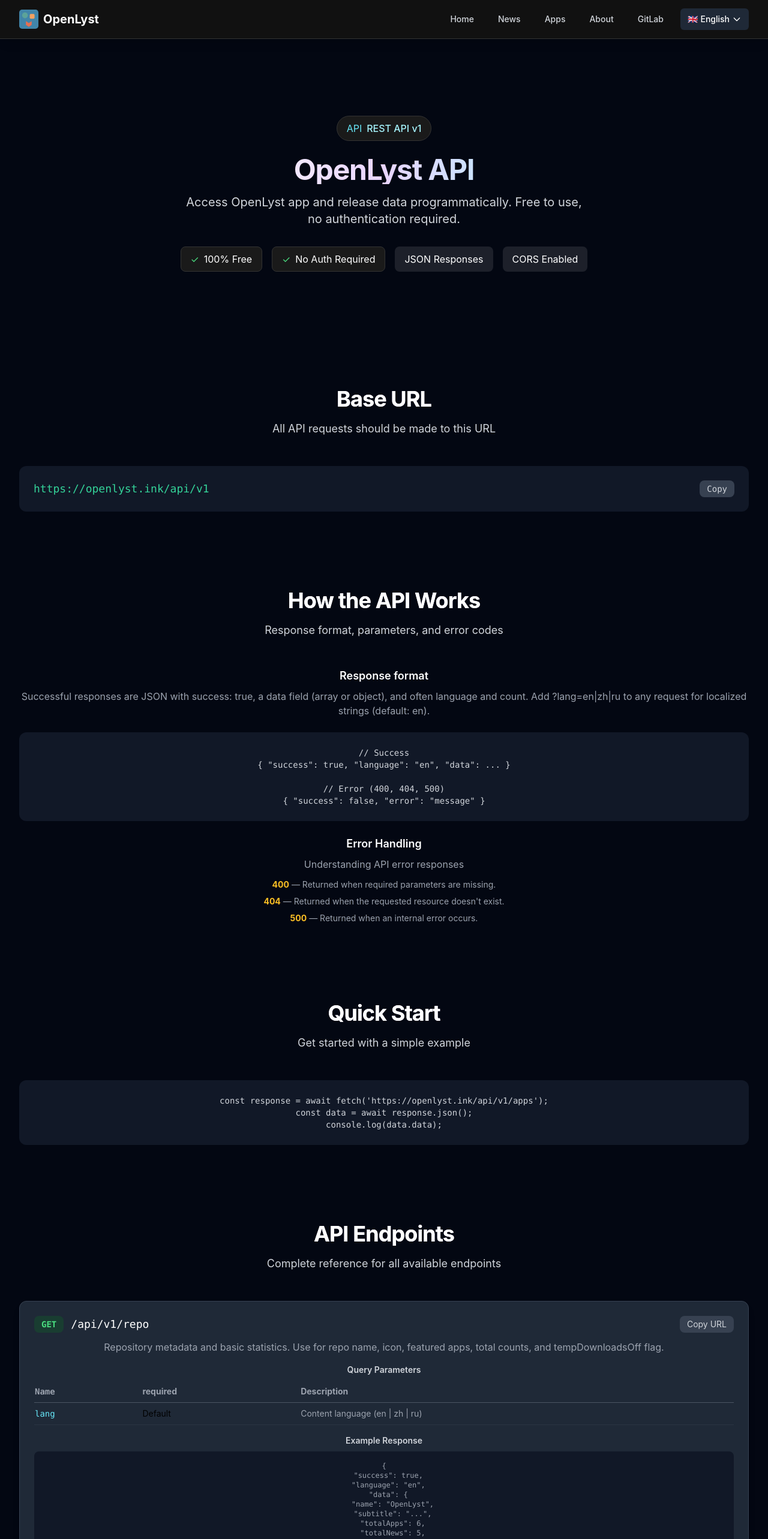
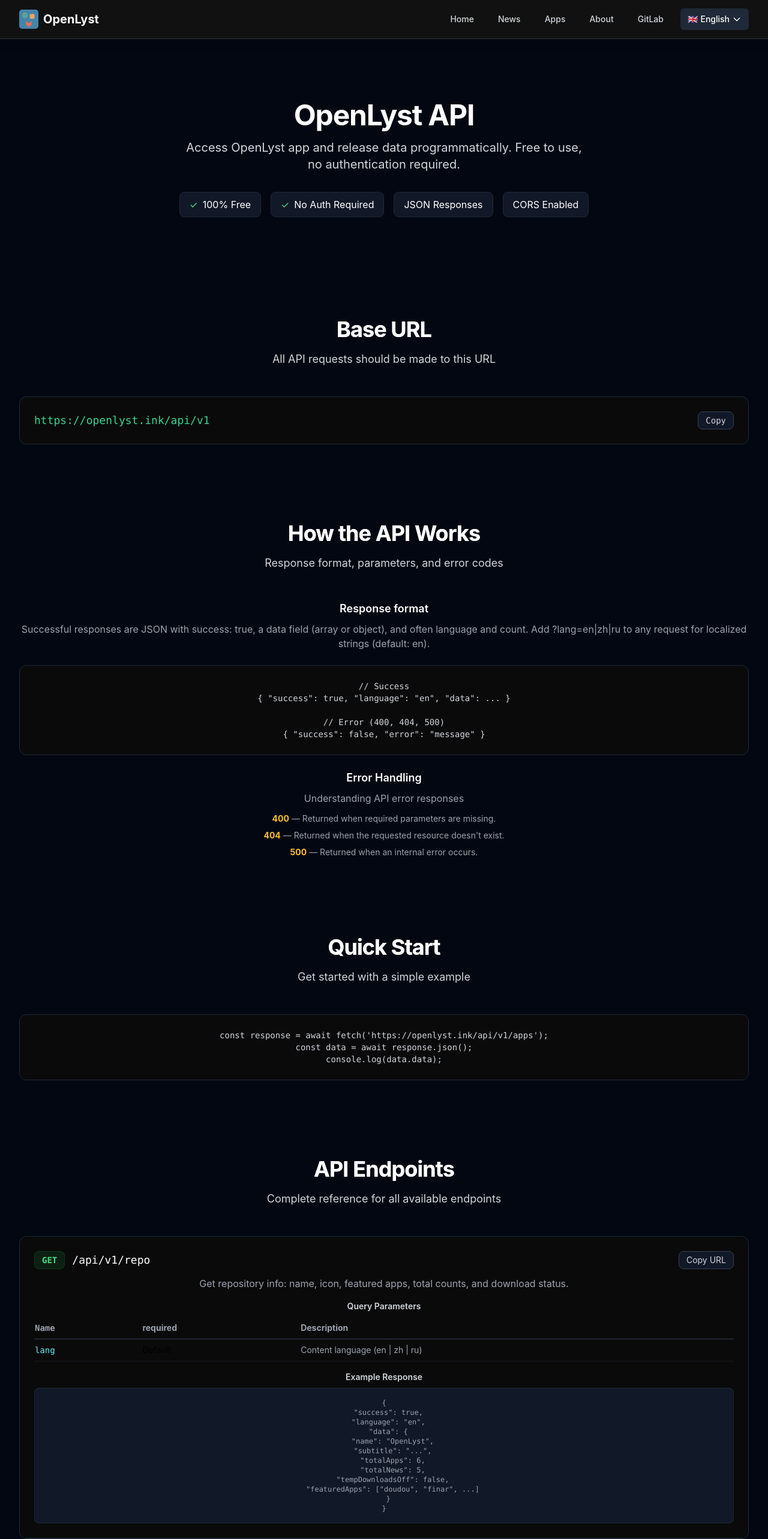
Before and after one commit to openlyst/openlyst, a Next.js app: page /docs/api in a window 1280 px wide. Shown: the top 2566 px of the page at 60% size. Built offline with nearby package versions, Linux system fonts and the light colour scheme.

Commit message:
Style and de-AI API docs page with improved dark theme consistency

```diff
--- a/src/components/DocsApiContent.tsx
+++ b/src/components/DocsApiContent.tsx
@@ -28,7 +28,7 @@ const endpoints: ApiEndpoint[] = [
   {
     method: 'GET',
     path: '/api/v1/repo',
-    description: 'Repository metadata and basic statistics. Use for repo name, icon, featured apps, total counts, and tempDownloadsOff flag.',
+    description: 'Get repository info: name, icon, featured apps, total counts, and download status.',
     params: [
       { name: 'lang', kind: 'query', required: false, description: 'Content language', values: 'en | zh | ru' },
     ],
@@ -48,7 +48,7 @@ const endpoints: ApiEndpoint[] = [
   {
     method: 'GET',
     path: '/api/v1/apps',
-    description: 'List all apps. Optionally filter by status or platform.',
+    description: 'List all apps. Filter by status or platform if needed.',
     params: [
       { name: 'filter', kind: 'query', required: false, description: 'Limit to active or deprecated apps', values: 'active | deprecated' },
       { name: 'platform', kind: 'query', required: false, description: 'Only apps that support this platform', values: 'e.g. iOS, Android, macOS' },
@@ -72,7 +72,7 @@ const endpoints: ApiEndpoint[] = [
   {
     method: 'GET',
     path: '/api/v1/apps/:slug',
-    description: 'Full details for one app, including all versions.',
+    description: 'Get full app details including all versions.',
     params: [
       { name: 'slug', kind: 'path', required: true, description: 'App slug or bundle identifier', values: 'e.g. doudou, finar' },
       { name: 'lang', kind: 'query', required: false, description: 'Content language', values: 'en | zh | ru' },
@@ -96,7 +96,7 @@ const endpoints: ApiEndpoint[] = [
   {
     method: 'GET',
     path: '/api/v1/apps/:slug/versions',
-    description: 'All versions of an app, ordered newest first.',
+    description: 'Get all versions of an app, newest first.',
     params: [
       { name: 'slug', kind: 'path', required: true, description: 'App slug or bundle identifier', values: 'e.g. doudou' },
       { name: 'lang', kind: 'query', required: false, description: 'Content language', values: 'en | zh | ru' },
@@ -115,7 +115,7 @@ const endpoints: ApiEndpoint[] = [
   {
     method: 'GET',
     path: '/api/v1/apps/:slug/latest',
-    description: 'The latest version of an app only. Returns 404 if no versions exist.',
+    description: 'Get the latest version of an app. Returns 404 if no versions exist.',
     params: [
       { name: 'slug', kind: 'path', required: true, description: 'App slug or bundle identifier', values: 'e.g. doudou' },
       { name: 'lang', kind: 'query', required: false, description: 'Content language', values: 'en | zh | ru' },
@@ -136,7 +136,7 @@ const endpoints: ApiEndpoint[] = [
   {
     method: 'GET',
     path: '/api/v1/news',
-    description: 'News and announcements. Optionally filter by app or limit count.',
+    description: 'Get news and announcements. Filter by app or limit count.',
     params: [
       { name: 'limit', kind: 'query', required: false, description: 'Max number of items to return', values: 'positive integer' },
       { name: 'appId', kind: 'query', required: false, description: 'Only news for this app (bundle ID)', values: 'e.g. doudou' },
@@ -160,7 +160,7 @@ const endpoints: ApiEndpoint[] = [
   {
     method: 'GET',
     path: '/api/v1/search',
-    description: 'Search apps by name, subtitle, description, or bundle identifier. Query parameter q is required. Results include relevanceScore.',
+    description: 'Search apps by name, subtitle, description, or bundle ID. Results include relevanceScore.',
     params: [
       { name: 'q', kind: 'query', required: true, description: 'Search term', values: 'any string' },
       { name: 'lang', kind: 'query', required: false, description: 'Content language', values: 'en | zh | ru' },
@@ -183,7 +183,7 @@ const endpoints: ApiEndpoint[] = [
   {
     method: 'GET',
     path: '/api/v1/platforms',
-    description: 'All platforms that have at least one app, with app counts. Sorted by count descending.',
+    description: 'Get all platforms with at least one app, sorted by app count.',
     params: [
       { name: 'lang', kind: 'query', required: false, description: 'Content language', values: 'en | zh | ru' },
     ],
@@ -212,30 +212,26 @@ export function DocsApiContent() {
 
   return (
     <>
-      <section className="relative text-white overflow-hidden min-h-[60vh] flex items-center">
-        <div className="relative mx-auto max-w-7xl px-4 py-24 sm:py-32 sm:px-6 lg:px-8">
+      <section className="relative text-white overflow-hidden min-h-[50vh] flex items-center">
+        <div className="relative mx-auto max-w-7xl px-4 py-16 sm:py-20 sm:px-6 lg:px-8">
           <div className="text-center">
-            <div className="inline-flex items-center gap-2 px-4 py-2 glass-card rounded-full mb-6">
-              <span className="text-cyan-300">API</span>
-              <span className="text-cyan-200 font-medium">{t.api.restApiVersion}</span>
-            </div>
-            <h1 className="text-4xl font-bold tracking-tight sm:text-5xl mb-4 bg-gradient-to-r from-white via-purple-200 to-cyan-200 bg-clip-text text-transparent">
+            <h1 className="text-4xl font-bold tracking-tight sm:text-5xl mb-4 text-white">
               {t.api.title}
             </h1>
             <p className="text-xl text-gray-300 max-w-2xl mx-auto mb-8">{t.api.subtitle}</p>
             <div className="flex flex-wrap justify-center gap-4">
-              <div className="flex items-center gap-2 px-4 py-2 glass-card rounded-lg">
+              <div className="flex items-center gap-2 px-4 py-2 bg-gray-900 border border-gray-800 rounded-lg">
                 <span className="text-green-400">✓</span>
                 <span>{t.api.free}</span>
               </div>
-              <div className="flex items-center gap-2 px-4 py-2 glass-card rounded-lg">
+              <div className="flex items-center gap-2 px-4 py-2 bg-gray-900 border border-gray-800 rounded-lg">
                 <span className="text-green-400">✓</span>
                 <span>{t.api.noAuth}</span>
               </div>
-              <div className="flex items-center gap-2 px-4 py-2 bg-white/10 rounded-lg">
+              <div className="flex items-center gap-2 px-4 py-2 bg-gray-900 border border-gray-800 rounded-lg">
                 <span>{t.api.jsonResponses}</span>
               </div>
-              <div className="flex items-center gap-2 px-4 py-2 bg-white/10 rounded-lg">
+              <div className="flex items-center gap-2 px-4 py-2 bg-gray-900 border border-gray-800 rounded-lg">
                 <span>{t.api.corsEnabled}</span>
               </div>
             </div>
@@ -243,13 +239,13 @@ export function DocsApiContent() {
         </div>
       </section>
 
-      <Section title={t.api.baseUrl} subtitle={t.api.baseUrlSubtitle} background="gray" centered>
-        <div className="bg-gray-900 rounded-xl p-6 font-mono text-lg">
+      <Section title={t.api.baseUrl} subtitle={t.api.baseUrlSubtitle} background="default" centered>
+        <div className="bg-[#0a0a0a] rounded-xl border border-gray-800 p-6 font-mono text-lg">
           <div className="flex flex-wrap items-center justify-between gap-2">
             <code className="text-emerald-400 break-all">{BASE_URL}/api/v1</code>
             <button
               type="button"
-              className="shrink-0 px-3 py-1 bg-gray-700 hover:bg-gray-600 text-gray-300 rounded-lg transition-colors text-sm"
+              className="shrink-0 px-3 py-1 bg-gray-900 hover:bg-gray-800 text-gray-300 rounded-lg transition-colors text-sm border border-gray-700"
               onClick={() => copyToClipboard(`${BASE_URL}/api/v1`, 'base')}
             >
               {copiedEndpoint === 'base' ? t.api.copied : t.api.copy}
@@ -264,7 +260,7 @@ export function DocsApiContent() {
             <h3 className="text-lg font-semibold text-white mb-2">{t.api.responseFormatTitle}</h3>
             <p className="text-gray-400">{t.api.responseFormatDesc}</p>
           </div>
-          <div className="bg-gray-900 rounded-xl p-6 font-mono text-sm overflow-x-auto">
+          <div className="bg-[#0a0a0a] rounded-xl border border-gray-800 p-6 font-mono text-sm overflow-x-auto">
             <pre className="text-gray-300 whitespace-pre-wrap break-words">
 {`// Success
 { "success": true, "language": "en", "data": ... }
@@ -285,8 +281,8 @@ export function DocsApiContent() {
         </div>
       </Section>
 
-      <Section title={t.api.quickStart} subtitle={t.api.quickStartSubtitle} background="gray" centered>
-        <div className="bg-gray-900 rounded-xl p-6 font-mono text-sm overflow-x-auto">
+      <Section title={t.api.quickStart} subtitle={t.api.quickStartSubtitle} background="default" centered>
+        <div className="bg-[#0a0a0a] rounded-xl border border-gray-800 p-6 font-mono text-sm overflow-x-auto">
           <pre className="text-gray-300">
 {`const response = await fetch('${BASE_URL}/api/v1/apps');
 const data = await response.json();
@@ -306,17 +302,17 @@ console.log(data.data);`}
             return (
               <div
                 key={endpoint.path}
-                className="bg-gray-800 rounded-xl shadow-lg border border-gray-700 overflow-hidden"
+                className="bg-[#0a0a0a] rounded-xl border border-gray-800 overflow-hidden"
               >
-                <div className="p-6 border-b border-gray-700">
+                <div className="p-6 border-b border-gray-800">
                   <div className="flex flex-wrap items-center gap-3 mb-3">
-                    <span className="px-3 py-1 bg-green-900/50 text-green-400 font-mono font-bold text-sm rounded-lg">
+                    <span className="px-3 py-1 bg-green-900/30 text-green-400 font-mono font-bold text-sm rounded-lg border border-green-900/50">
                       {endpoint.method}
                     </span>
                     <code className="text-lg font-mono text-white break-all">{endpoint.path}</code>
                     <button
                       type="button"
-                      className="ml-auto px-3 py-1 bg-gray-700 hover:bg-gray-600 text-gray-300 rounded-lg transition-colors text-sm shrink-0"
+                      className="ml-auto px-3 py-1 bg-gray-900 hover:bg-gray-800 text-gray-300 rounded-lg transition-colors text-sm shrink-0 border border-gray-700"
                       onClick={() => copyToClipboard(exampleUrl, endpoint.path)}
                     >
                       {copiedEndpoint === endpoint.path ? t.api.copied : t.api.copyUrl}
@@ -332,7 +328,7 @@ console.log(data.data);`}
                           <div className="overflow-x-auto">
                             <table className="w-full text-sm text-left">
                               <thead>
-                                <tr className="text-gray-400 border-b border-gray-600">
+                                <tr className="text-gray-400 border-b border-gray-700">
                                   <th className="py-2 pr-4 font-mono">Name</th>
                                   <th className="py-2 pr-4">{t.api.required}</th>
                                   <th className="py-2">Description</th>
@@ -340,7 +336,7 @@ console.log(data.data);`}
                               </thead>
                               <tbody>
                                 {pathParams.map((p) => (
-                                  <tr key={p.name} className="border-b border-gray-700/50">
+                                  <tr key={p.name} className="border-b border-gray-800/50">
                                     <td className="py-2 pr-4 font-mono text-cyan-300">{p.name}</td>
                                     <td className="py-2 pr-4">{p.required ? t.api.required : t.api.default}</td>
                                     <td className="py-2 text-gray-400">{p.description}{p.values ? ` (${p.values})` : ''}</td>
@@ -357,7 +353,7 @@ console.log(data.data);`}
                           <div className="overflow-x-auto">
                             <table className="w-full text-sm text-left">
                               <thead>
-                                <tr className="text-gray-400 border-b border-gray-600">
+                                <tr className="text-gray-400 border-b border-gray-700">
                                   <th className="py-2 pr-4 font-mono">Name</th>
                                   <th className="py-2 pr-4">{t.api.required}</th>
                                   <th className="py-2">Description</th>
@@ -365,7 +361,7 @@ console.log(data.data);`}
                               </thead>
                               <tbody>
                                 {queryParams.map((p) => (
-                                  <tr key={p.name} className="border-b border-gray-700/50">
+                                  <tr key={p.name} className="border-b border-gray-800/50">
                                     <td className="py-2 pr-4 font-mono text-cyan-300">{p.name}</td>
                                     <td className="py-2 pr-4">{p.required ? t.api.required : t.api.default}</td>
                                     <td className="py-2 text-gray-400">{p.description}{p.values ? ` (${p.values})` : ''}</td>
@@ -381,7 +377,7 @@ console.log(data.data);`}
 
                   <div className="mt-4">
                     <h4 className="text-sm font-semibold text-gray-300 mb-2">{t.api.exampleResponse}</h4>
-                    <pre className="bg-gray-900 rounded-lg p-4 text-xs text-gray-400 overflow-x-auto whitespace-pre-wrap break-words">
+                    <pre className="bg-gray-900 rounded-lg p-4 text-xs text-gray-400 overflow-x-auto whitespace-pre-wrap break-words border border-gray-800">
                       {endpoint.exampleResponse}
                     </pre>
                   </div>
@@ -392,7 +388,7 @@ console.log(data.data);`}
         </div>
       </Section>
 
-      <Section title={t.api.downloadStructure} subtitle={t.api.downloadStructureSubtitle} background="gray" centered>
+      <Section title={t.api.downloadStructure} subtitle={t.api.downloadStructureSubtitle} background="default" centered>
         <div className="space-y-4 text-gray-400">
           <p>{t.api.downloadsFieldDesc}</p>
           <p className="flex items-start gap-2">
@@ -403,7 +399,7 @@ console.log(data.data);`}
       </Section>
 
       <Section title={t.api.rateLimits} subtitle={t.api.rateLimitsSubtitle} background="default" centered>
-        <div className="bg-gray-800 rounded-xl shadow-lg border border-gray-700 p-8">
+        <div className="bg-[#0a0a0a] rounded-xl border border-gray-800 p-8">
           <p className="text-gray-400 mb-4">{t.api.noRateLimitsDesc}</p>
           <p className="text-gray-400">{t.api.noApiKeyDesc}</p>
         </div>
```
